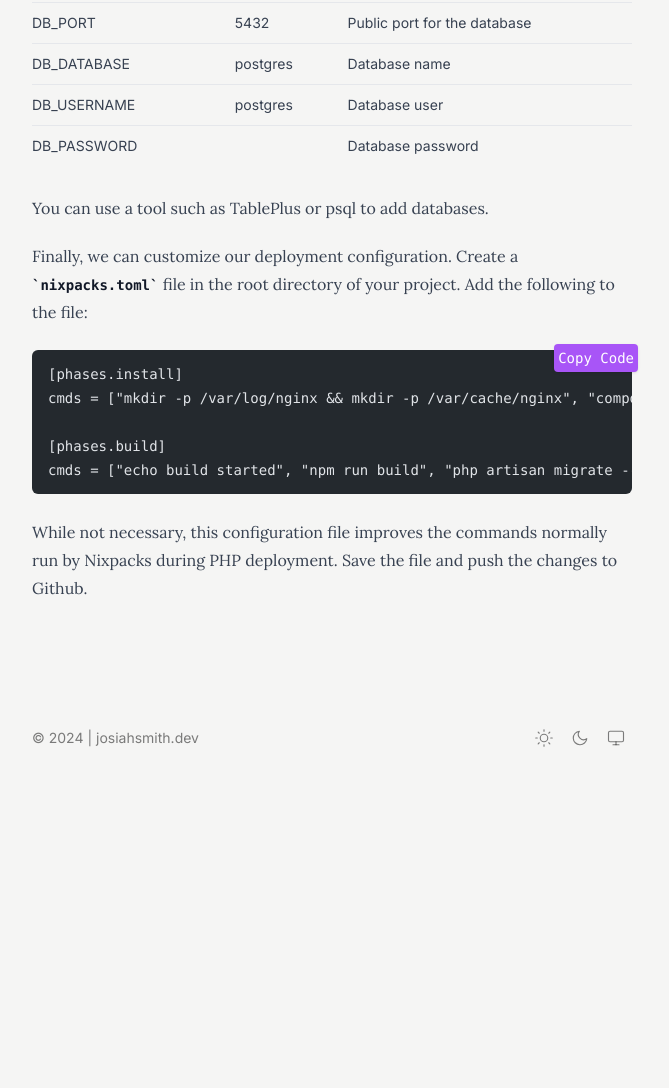
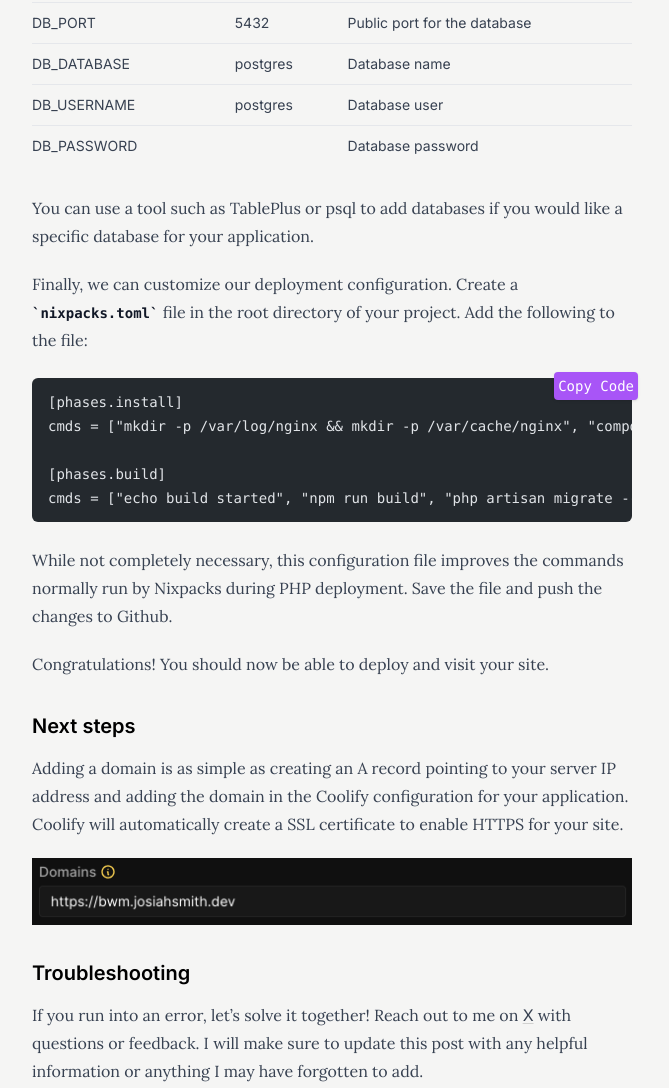
Before and after one commit to jcsmithf22/portfolio, an Astro site: page /blog/laravel-on-coolify in a window 1280 px wide. Shown: the part 2901-3989 px from the top of the page, without its empty margins (308-977 px from the left). Before the commit the page ends 3737 px from the top, so only its background shows below. Built offline with nearby package versions, Linux system fonts and the light colour scheme; Astro itself is replaced by a stand-in of ours; code samples lack their colours; a web font is replaced by a local one.

Commit message:
finish blog post

````diff
--- a/src/consts.ts
+++ b/src/consts.ts
@@ -31,7 +31,7 @@ export const PROJECTS: Metadata = {
 export const SOCIALS: Socials = [
   {
     NAME: "twitter-x",
-    HREF: "https://twitter.com/markhorn_dev",
+    HREF: "https://x.com/Sw1tchy_",
   },
   {
     NAME: "github",
--- a/src/content/blog/hosting-laravel-with-coolify.md
+++ b/src/content/blog/hosting-laravel-with-coolify.md
@@ -61,7 +61,7 @@ Head back to the Environmental Variables for your Laravel application. Add the f
 | DB_USERNAME | postgres | Database user |
 | DB_PASSWORD | | Database password |
 
-You can use a tool such as TablePlus or psql to add databases.
+You can use a tool such as TablePlus or psql to add databases if you would like a specific database for your application.
 
 Finally, we can customize our deployment configuration. Create a ```nixpacks.toml``` file in the root directory of your project. Add the following to the file:
 ```toml
@@ -71,4 +71,14 @@ cmds = ["mkdir -p /var/log/nginx && mkdir -p /var/cache/nginx", "composer instal
 [phases.build]
 cmds = ["echo build started", "npm run build", "php artisan migrate --force", "php artisan optimize", "rm -rf node_modules", "echo build ended"]
 ```
-While not necessary, this configuration file improves the commands normally run by Nixpacks during PHP deployment. Save the file and push the changes to Github.
+While not completely necessary, this configuration file improves the commands normally run by Nixpacks during PHP deployment. Save the file and push the changes to Github.
+
+Congratulations! You should now be able to deploy and visit your site.
+
+### Next steps
+Adding a domain is as simple as creating an A record pointing to your server IP address and adding the domain in the Coolify configuration for your application. Coolify will automatically create a SSL certificate to enable HTTPS for your site.
+
+![Domain field](/laravel-on-coolify/domain.png)
+
+### Troubleshooting
+If you run into an error, let's solve it together! Reach out to me on [X](https://x.com/Sw1tchy_) with questions or feedback. I will make sure to update this post with any helpful information or anything I may have forgotten to add.
````
Also changed, not shown: public/laravel-on-coolify/domain.png (added).
